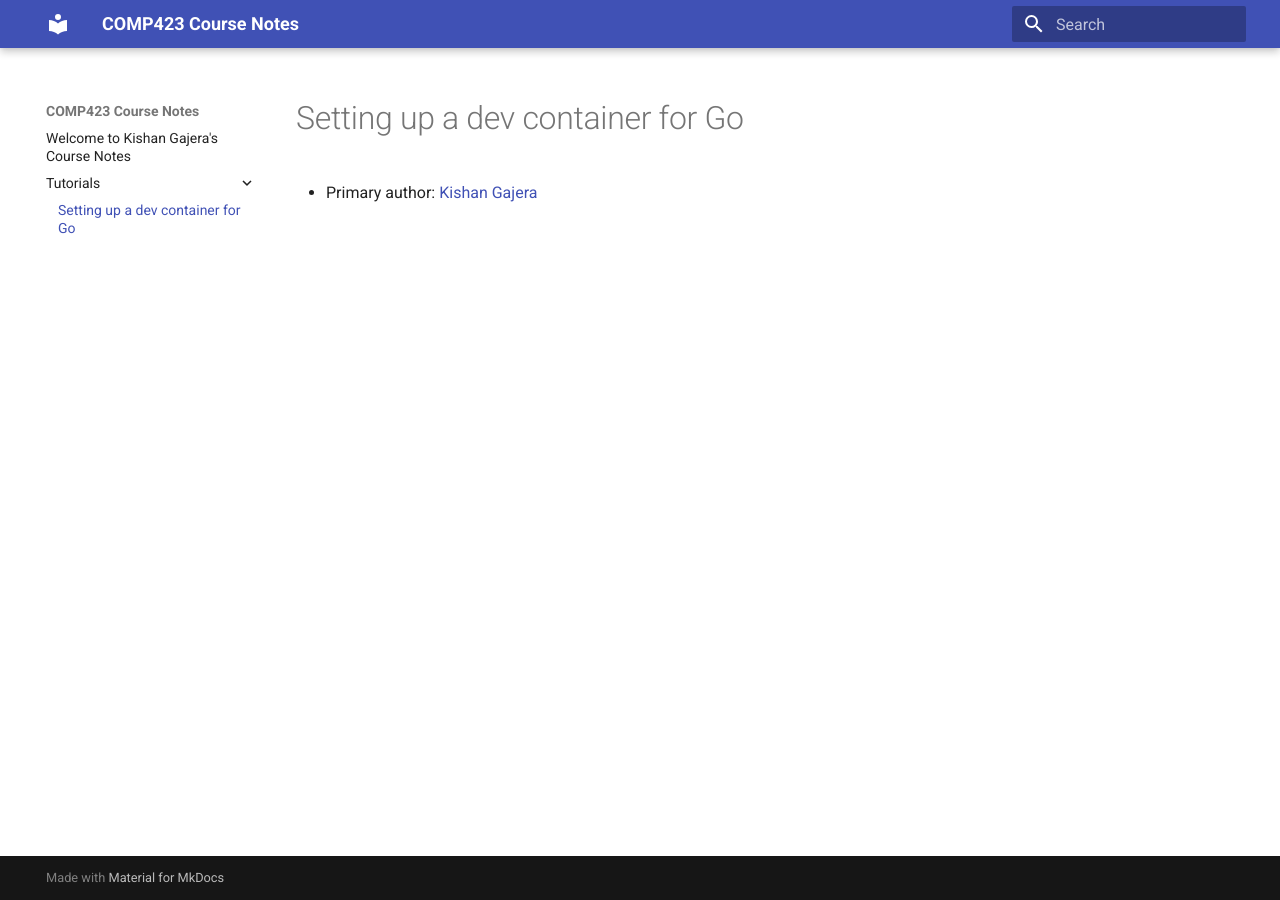
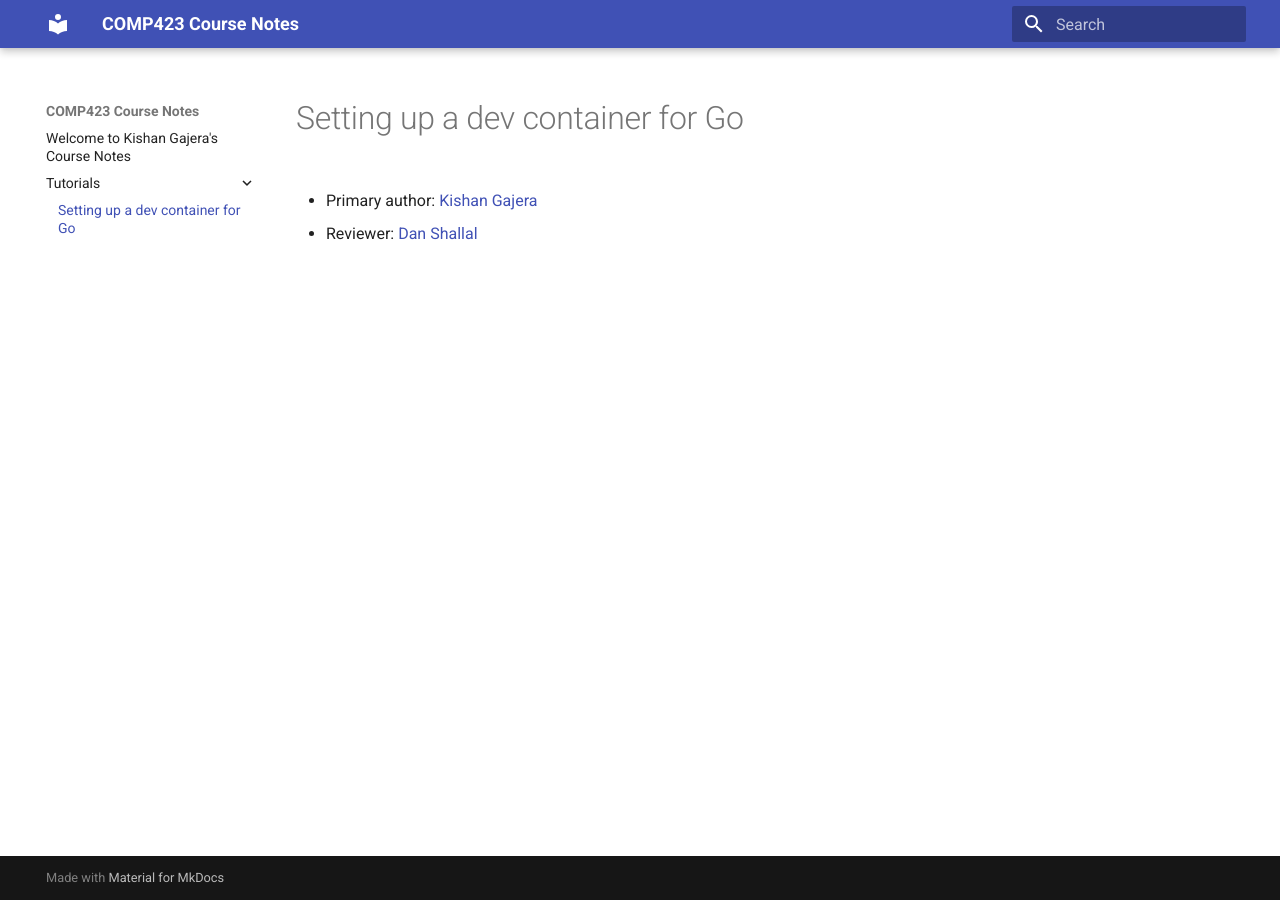
Before and after one commit to gajekish/comp423-course-notes, an MkDocs documentation site: the page built from docs/tutorials/go-setup.md, in a window 1280 px wide. Built offline with MkDocs 1.6.1 and Material for MkDocs 9.7.7, drawn with Linux system fonts in a browser that asks for light colours.

Commit message:
Reviewer added

```diff
--- a/docs/tutorials/go-setup.md
+++ b/docs/tutorials/go-setup.md
@@ -1,3 +1,5 @@
 # Setting up a dev container for Go
 
 * Primary author: [Kishan Gajera](https://github.com/gajekish)
+
+* Reviewer: [Dan Shallal](https://github.com/dshallal)
```
Also changed, not shown: README.md (line endings or trailing spaces), docs/index.md (line endings or trailing spaces), mkdocs.yml (line endings or trailing spaces), requirements.txt (line endings or trailing spaces), 2 other files.
